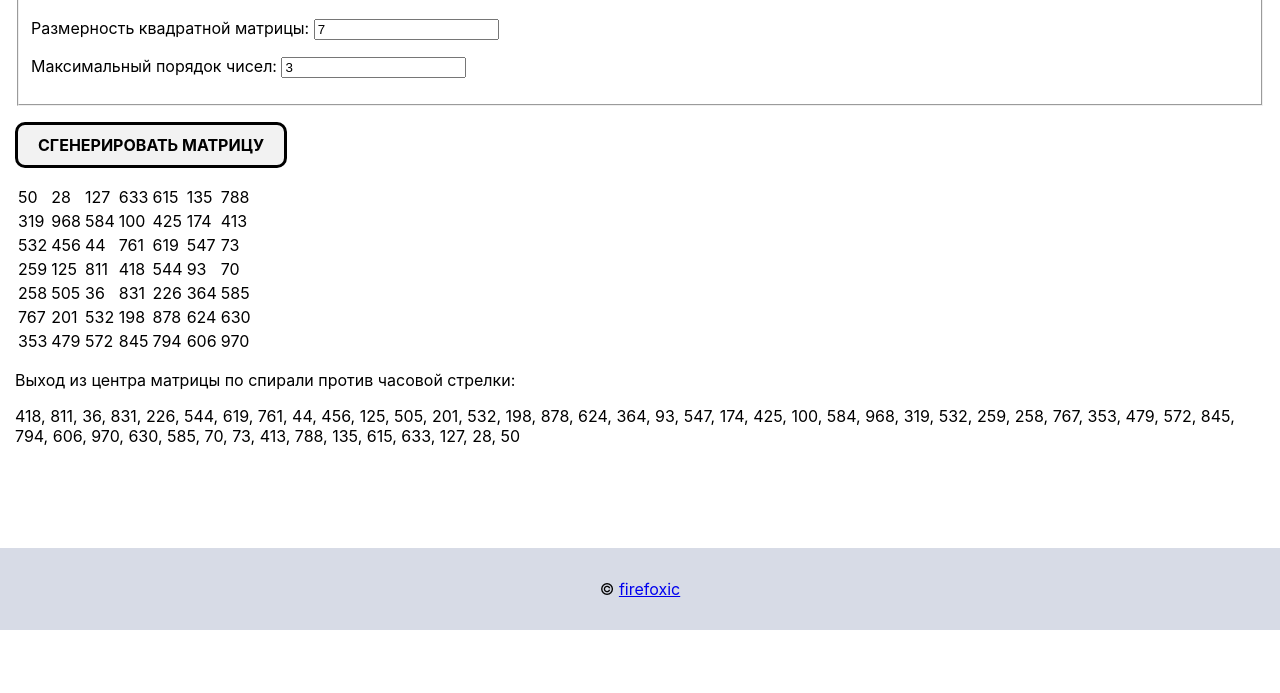
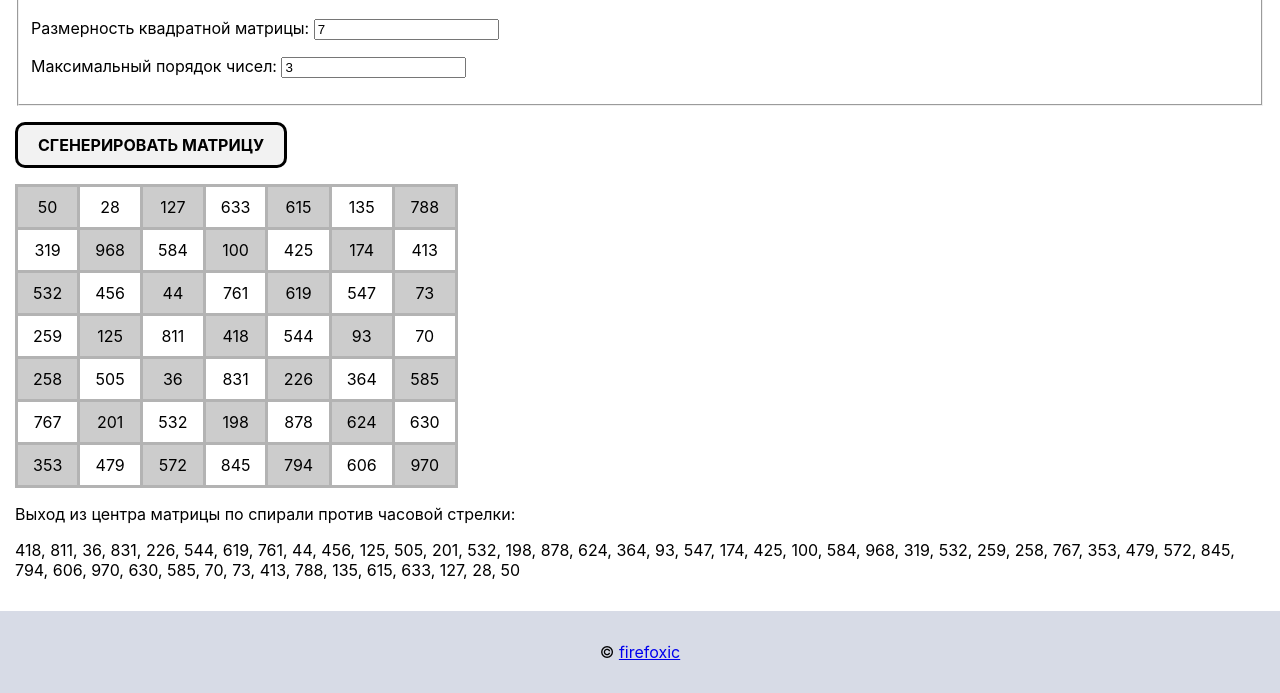
Before and after one commit to firefoxic/spiral-matrix, a website with bundled scripts: page index.html in a window 1280 px wide. Shown: the part 170-863 px from the top of the page. Before the commit the page ends 800 px from the top, so only its background shows below. Built offline with nearby package versions, Linux system fonts and the light colour scheme.

Commit message:
Add styles for Table

```diff
--- /dev/null
+++ b/bem/Table/-Cell/Table-Cell.css
@@ -0,0 +1,22 @@
+.Table-Cell {
+  --is-odd-cell: calc(var(--is-odd-row, 1) * var(--is-odd-col) + (1 - var(--is-odd-row, 1)) * (1 - var(--is-odd-col)));
+  --l: calc((0.8 * var(--is-odd-cell) + (1 - var(--is-odd-cell))) * 100%);
+  --color-cell: hsl(0, 0%, var(--l, 100%));
+
+  all: unset;
+  box-sizing: border-box;
+  display: table-cell;
+  padding: 10px 15px;
+  border: 3px solid hsl(0, 0%, 70%);
+  font-family: var(--font-system);
+  background-color: var(--color-cell);
+  text-align: center;
+}
+
+.Table-Cell:nth-of-type(2n-1) {
+  --is-odd-col: 1;
+}
+
+.Table-Cell:nth-of-type(2n) {
+  --is-odd-col: 0;
+}
--- /dev/null
+++ b/bem/Table/-Row/Table-Row.css
@@ -0,0 +1,13 @@
+.Table-Row {
+  all: unset;
+  box-sizing: border-box;
+  display: table-row;
+}
+
+.Table-Row:nth-of-type(2n-1) {
+  --is-odd-row: 1;
+}
+
+.Table-Row:nth-of-type(2n) {
+  --is-odd-row: 0;
+}
--- /dev/null
+++ b/bem/Table/Table.css
@@ -0,0 +1,8 @@
+.Table {
+  all: unset;
+  box-sizing: border-box;
+  display: block;
+  max-width: 100%;
+  border-collapse: collapse;
+  overflow-x: auto;
+}
--- a/main.css
+++ b/main.css
@@ -5,3 +5,6 @@
 @import "./bem/Page/-Content/Page-Content.css";
 @import "./bem/Page/-Footer/Page-Footer.css";
 @import "./bem/Button/Button.css";
+@import "./bem/Table/Table.css";
+@import "./bem/Table/-Row/Table-Row.css";
+@import "./bem/Table/-Cell/Table-Cell.css";
```
